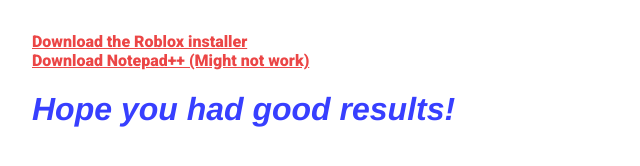
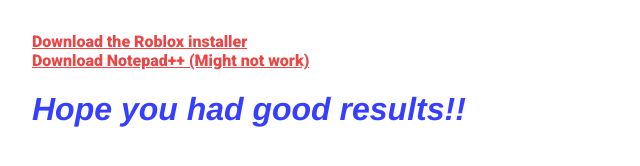
Before and after one commit to RealRedcodi/unblocked-downloads, a plain HTML site: page index.html in a window 1280 px wide. Shown: the full height of the page, 0-640 px from the left. Drawn offline with Linux system fonts and the light colour scheme.

Commit message:
Update index.html

```diff
--- a/index.html
+++ b/index.html
@@ -15,6 +15,6 @@
   <body>
 <a href="https://cdn.glitch.com/040aacb6-3110-480b-aecc-aaede4eae533%2FRobloxPlayerLauncher.exe?v=1566914390455" download>Download the Roblox installer</a><br>
 <a href="https://cdn.glitch.com/040aacb6-3110-480b-aecc-aaede4eae533%2Fnpp.7.5.9.Installer.exe?v=1566915019307" download>Download Notepad++ (Might not work)</a><br>
-<h1>Hope you had good results!</h1>
+<h1>Hope you had good results!!</h1>
   </body>
 </html>
```
